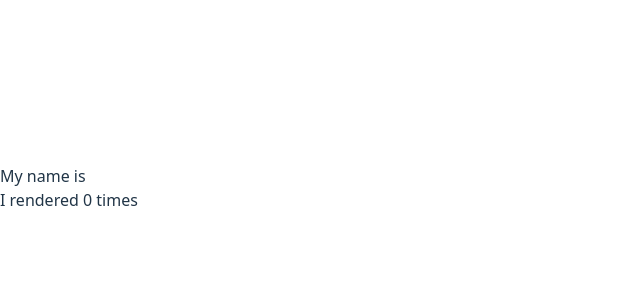
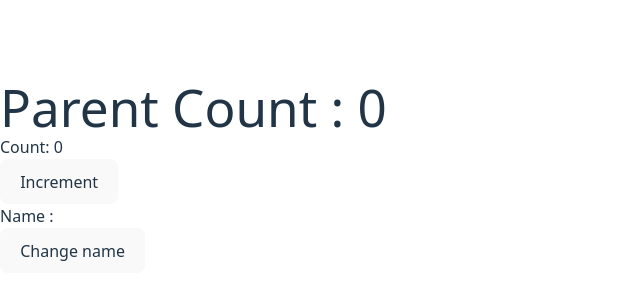
Before and after one commit to Rajat-web-server/React_Learning, a React (Vite) app: page / in a window 1280 px wide. Shown: the part 224-524 px from the top of the page, without its empty margins (0-640 px from the left). Built offline with nearby package versions, Linux system fonts and the light colour scheme.

Commit message:
Lifting State up

```diff
--- a/src/App.jsx
+++ b/src/App.jsx
@@ -1,13 +1,19 @@
-import { Render } from "./useRef/renderCounter"
+import { useState } from "react"
+import { Child } from "./Lifting State/child"
+import { Name } from "./Lifting State/name";
 
 
 function App() {
+
+  const [Count, setCount] = useState(0);
+  const [name, setname] = useState("");
+
   return (
     <div>
-     <Render/>
-
+      <h1>Parent Count : {Count}</h1>
+      <Child Count={Count} setCount={setCount} />
+      <Name name={name} setname={setname}/>
     </div>
-
   )
 }
 
--- /dev/null
+++ b/src/Lifting State/child.jsx
@@ -0,0 +1,11 @@
+
+export const Child = ({Count,setCount}) => {
+    return (
+        <>
+            <div>
+                <p>Count: {Count}</p>
+                <button onClick={() => setCount(Count+1) }>Increment</button>
+            </div>
+        </>
+    )
+}
--- /dev/null
+++ b/src/Lifting State/name.jsx
@@ -0,0 +1,10 @@
+
+export const Name =({name, setname})=>{
+
+    return(
+        <>
+           <h2>Name : {name}</h2>
+           <button onClick={()=>setname("rajat")}>Change name</button>
+        </>
+    )
+}
```
